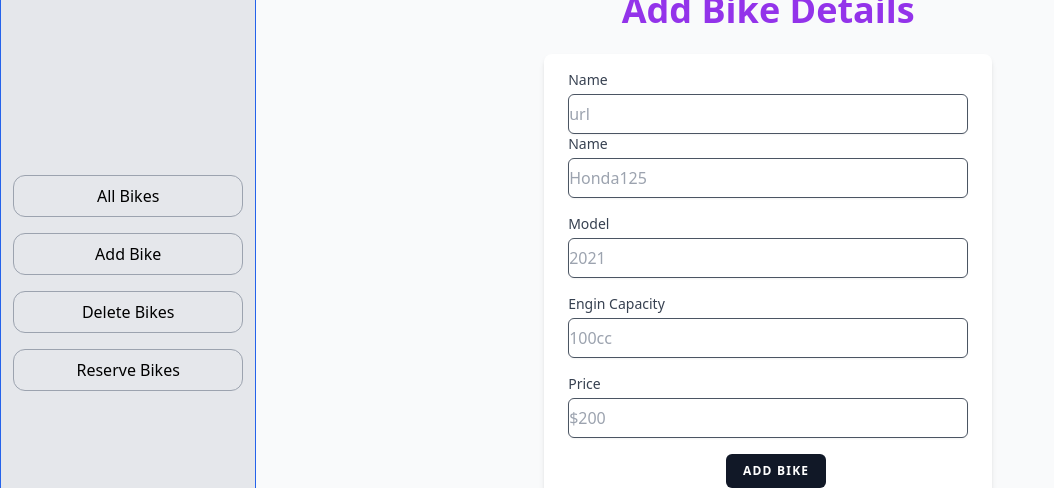
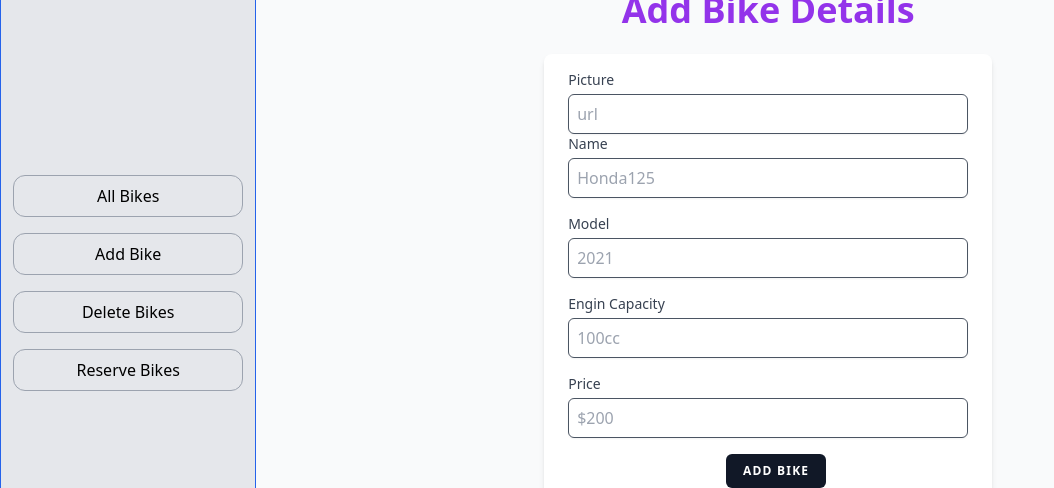
Before and after one commit to samiullah997/book_an_appointment_front_end, a React (Create React App) app: page /user/AddBike in a window 1280 px wide. Shown: the part 153-641 px from the top of the page, without its empty margins (0-1054 px from the left). Built offline with nearby package versions, Linux system fonts and the light colour scheme; no server answers.

Commit message:
Update AddBike.js file to navigate home page after submit the form data

```diff
--- a/src/components/dashboard/AddBike.js
+++ b/src/components/dashboard/AddBike.js
@@ -1,9 +1,11 @@
 import React, { useState } from 'react';
 import { useDispatch } from 'react-redux';
 import uuid from 'react-uuid';
+import { useNavigate } from 'react-router-dom';
 import { addBike } from '../../redux/reducer/bikeReducer';
 
 const AddBike = () => {
+  const navigate = useNavigate();
   const [name, setName] = useState('');
   const [model, setModel] = useState('');
   const [price, setPrice] = useState('');
@@ -29,6 +31,7 @@ const AddBike = () => {
     setName('');
     setPrice('');
     setEnginCapacity('');
+    navigate('/user/dashboard');
   };
   return (
     <div className="w-full h-full">
@@ -43,14 +46,14 @@ const AddBike = () => {
         <div className="w-full px-6 py-4 mt-6 overflow-hidden bg-white shadow-md sm:max-w-md sm:rounded-lg">
           <form onSubmit={submitBikeData}>
             <div>
-              <div className="block text-sm font-medium text-gray-700 undefined">Name</div>
+              <div className="block text-sm font-medium text-gray-700 undefined">Picture</div>
               <div className="flex flex-col items-start">
                 <input
                   type="text"
                   name="picture"
                   onChange={(e) => setPicture(e.target.value)}
                   value={picture}
-                  className="block w-full h-10 mt-1 border border-gray-600 rounded-md shadow-sm focus:border-indigo-300 focus:ring focus:ring-indigo-200 focus:ring-opacity-50"
+                  className="px-2 block w-full h-10 mt-1 border border-gray-600 rounded-md shadow-sm focus:border-indigo-300 focus:ring focus:ring-indigo-200 focus:ring-opacity-50"
                   placeholder="url"
                   required
                 />
@@ -64,7 +67,7 @@ const AddBike = () => {
                   name="name"
                   onChange={(e) => setName(e.target.value)}
                   value={name}
-                  className="block w-full h-10 mt-1 border border-gray-600 rounded-md shadow-sm focus:border-indigo-300 focus:ring focus:ring-indigo-200 focus:ring-opacity-50"
+                  className="px-2 block w-full h-10 mt-1 border border-gray-600 rounded-md shadow-sm focus:border-indigo-300 focus:ring focus:ring-indigo-200 focus:ring-opacity-50"
                   placeholder="Honda125"
                   required
                 />
@@ -78,7 +81,7 @@ const AddBike = () => {
                   name="model"
                   onChange={(e) => setModel(e.target.value)}
                   value={model}
-                  className="block w-full h-10 mt-1 border border-gray-600 rounded-md shadow-sm focus:border-indigo-300 focus:ring focus:ring-indigo-200 focus:ring-opacity-50"
+                  className="px-2 block w-full h-10 mt-1 border border-gray-600 rounded-md shadow-sm focus:border-indigo-300 focus:ring focus:ring-indigo-200 focus:ring-opacity-50"
                   placeholder="2021"
                   required
                 />
@@ -94,7 +97,7 @@ const AddBike = () => {
                   name="engin_capacity"
                   onChange={(e) => setEnginCapacity(e.target.value)}
                   value={enginCapacity}
-                  className="block w-full h-10 mt-1 border border-gray-600 rounded-md shadow-sm focus:border-indigo-300 focus:ring focus:ring-indigo-200 focus:ring-opacity-50"
+                  className="px-2 block w-full h-10 mt-1 border border-gray-600 rounded-md shadow-sm focus:border-indigo-300 focus:ring focus:ring-indigo-200 focus:ring-opacity-50"
                   placeholder="100cc"
                   required
                 />
@@ -110,7 +113,7 @@ const AddBike = () => {
                   name="price"
                   onChange={(e) => setPrice(e.target.value)}
                   value={price}
-                  className="block w-full h-10 mt-1 border border-gray-600 rounded-md shadow-sm focus:border-indigo-300 focus:ring focus:ring-indigo-200 focus:ring-opacity-50"
+                  className="px-2 block w-full h-10 mt-1 border border-gray-600 rounded-md shadow-sm focus:border-indigo-300 focus:ring focus:ring-indigo-200 focus:ring-opacity-50"
                   placeholder="$200"
                   required
                 />
```
